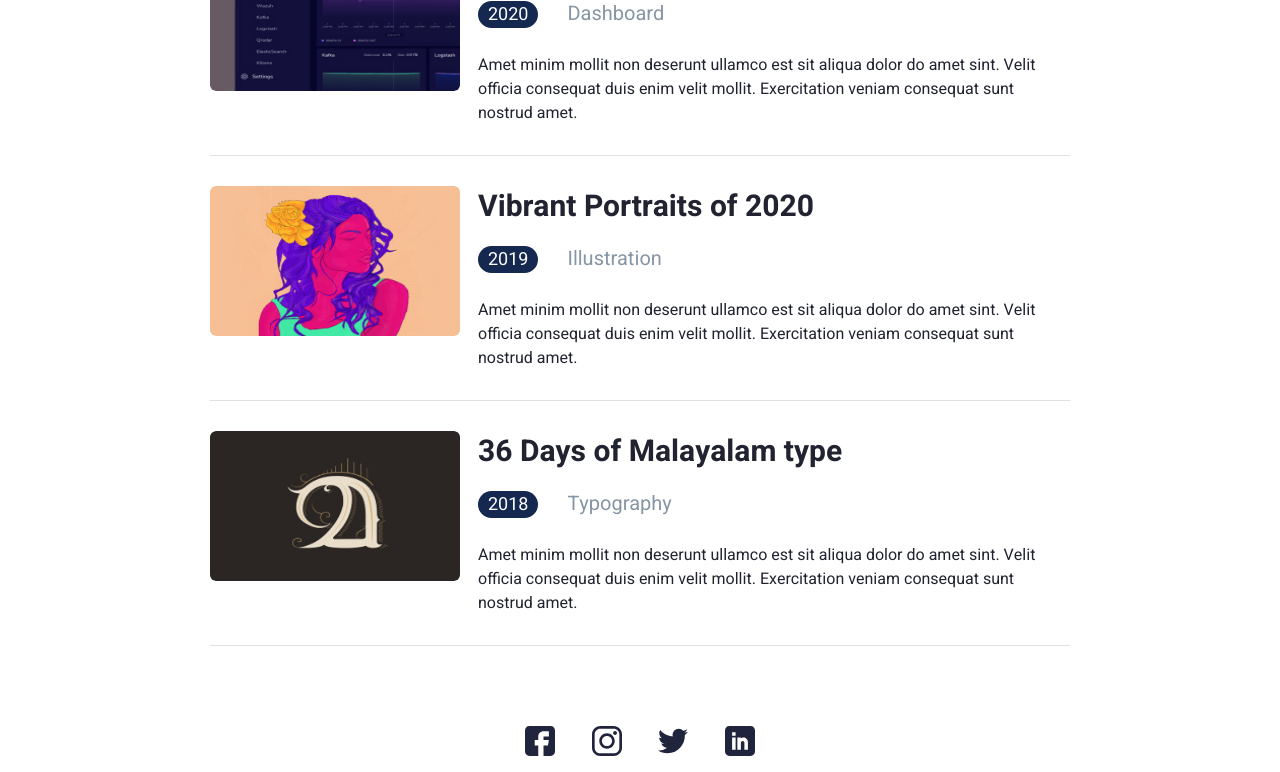
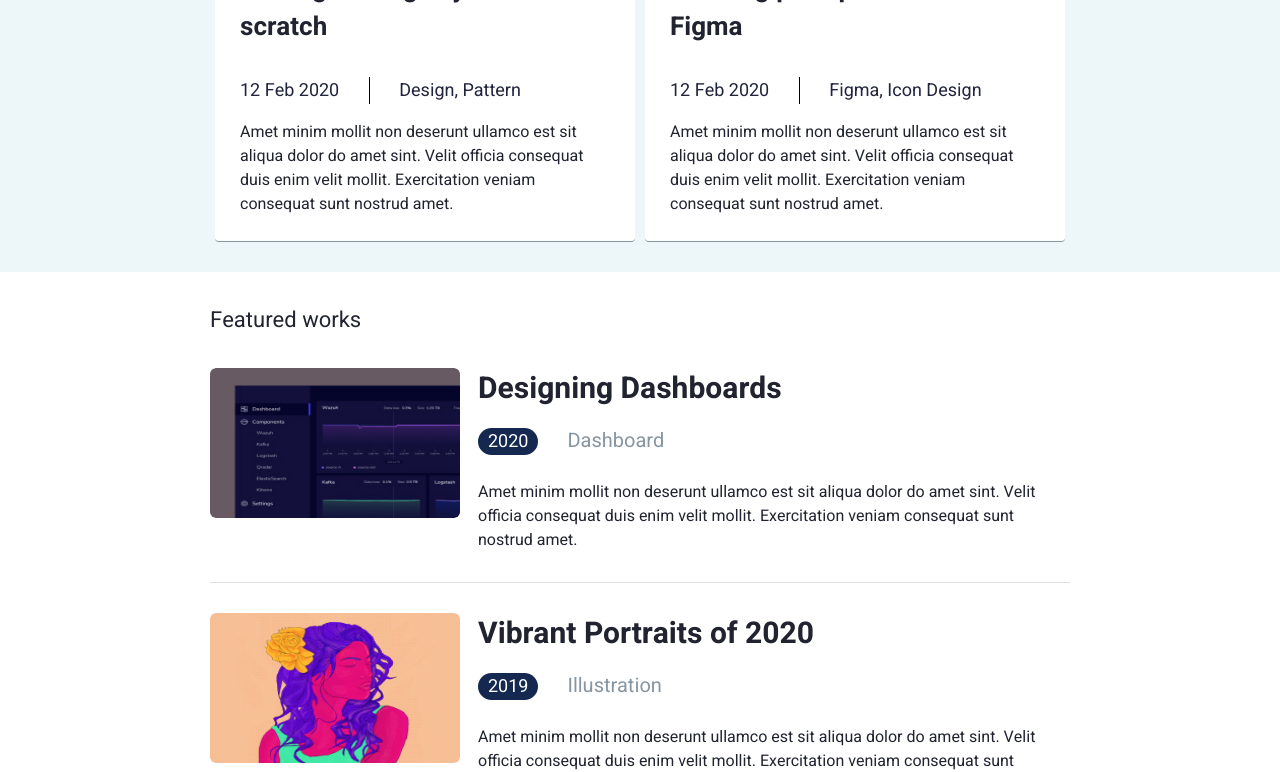
Before and after one commit to Viksia/cyberbionic-maraphon-resume, a plain HTML site: page index.html in a window 1280 px wide. Shown: the part 713-1485 px from the top of the page. Drawn offline with Linux system fonts and the light colour scheme.

Commit message:
Added section-post on the main page

```diff
--- a/index.html
+++ b/index.html
@@ -48,6 +48,37 @@
 		</div>
 
 	</header>
+
+	<section class="section-post">
+
+		<div class="container">
+			<h2>
+				Recent posts
+			</h2>
+			<div class="blocks-posts">
+				<div class="post">
+					<a href="./works-pages/article-page 1.html">
+						<h4>Making a design system from scratch</h4>
+					</a>
+					<span class="date">12 Feb 2020</span>
+					<span class="topic">Design, Pattern</span>
+					<p>Amet minim mollit non deserunt ullamco est sit aliqua dolor do amet sint. Velit officia consequat
+						duis enim velit
+						mollit. Exercitation veniam consequat sunt nostrud amet.</p>
+				</div>
+				<div class="post">
+					<a href="./works-pages/article-page 1.html">
+						<h4>Creating pixel perfect icons in Figma</h4>
+					</a>
+					<span class="date">12 Feb 2020</span>
+					<span class="topic">Figma, Icon Design</span>
+					<p>Amet minim mollit non deserunt ullamco est sit aliqua dolor do amet sint. Velit officia consequat
+						duis enim velit
+						mollit. Exercitation veniam consequat sunt nostrud amet.</p>
+				</div>
+			</div>
+		</div>
+	</section>
 	<section>
 
 		<div class="container">
--- a/style.css
+++ b/style.css
@@ -7,8 +7,9 @@ body {
 	color: #212430;
 }
 
-/* header {
-} */
+header {
+	margin-bottom: 30px;
+}
 
 h1 {
 	margin-top: 60px;
@@ -169,6 +170,7 @@ header img {
 	h1 {
 		font-size: 32px;
 		line-height: 1.15;
+		text-align: center;
 	}
 
 	h1 span {
@@ -178,6 +180,9 @@ header img {
 	p {
 		font-size: 16px;
 		line-height: 24px;
+	}
+	h2 {
+		text-align: center;
 	}
 
 	h3 {
@@ -213,6 +218,67 @@ header img {
 	}
 }
 
+/* Section post*/
+
+.section-post {
+	background: #edf7fa;
+	padding-top: 10px;
+	padding-bottom: 15px;
+}
+
+.section-post h2 {
+	margin: 0;
+}
+
+h4 {
+	margin: 0;
+	font-size: 26px;
+	line-height: 38px;
+	margin-bottom: 30px;
+}
+
+.blocks-posts {
+	display: flex;
+	justify-content: space-around;
+	flex-wrap: wrap;
+}
+
+.blocks-posts .post {
+	max-width: 420px;
+	border-radius: 4px;
+	background-color: white;
+	padding: 25px;
+	margin-bottom: 15px;
+}
+.blocks-posts span {
+	font-size: 18px;
+	color: #21243d;
+	padding-right: 30px;
+}
+
+.blocks-posts .post p {
+	border-bottom: none;
+}
+@media (max-width: 768px) {
+	.blocks-posts {
+		justify-content: space-around;
+	}
+
+	.blocks-posts .post {
+		margin-bottom: 17px;
+	}
+
+	h4 {
+		font-size: 22px;
+	}
+
+	.blocks-posts span {
+		font-size: 16px;
+	}
+
+	.blocks-posts h2 {
+	}
+}
 /* Feature works*/
 
 .work {
@@ -380,3 +446,8 @@ footer p {
 	text-decoration: none;
 	color: #212430;
 }
+
+.blocks-posts .post a {
+	text-decoration: none;
+	color: #212430;
+}
```
